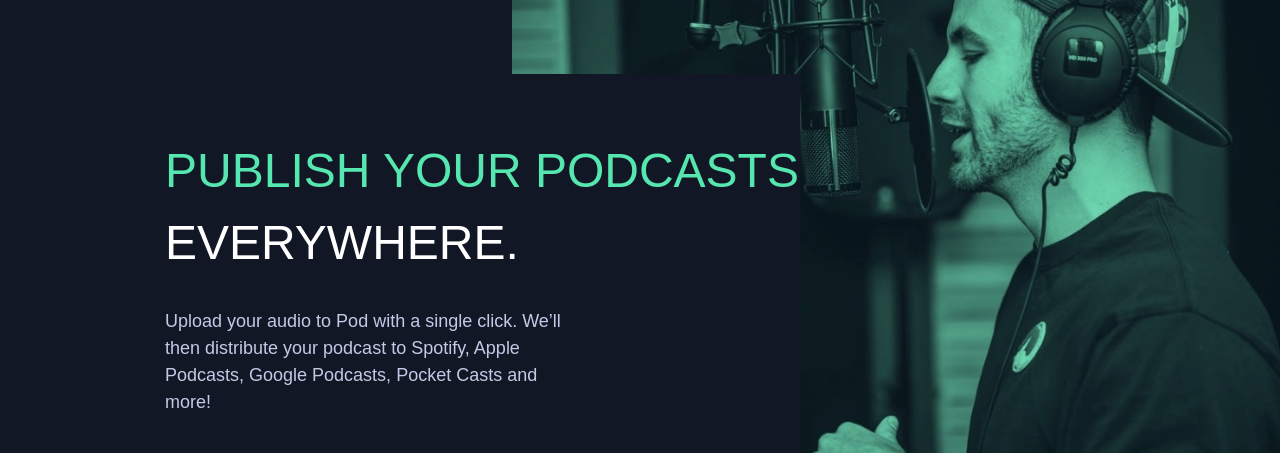
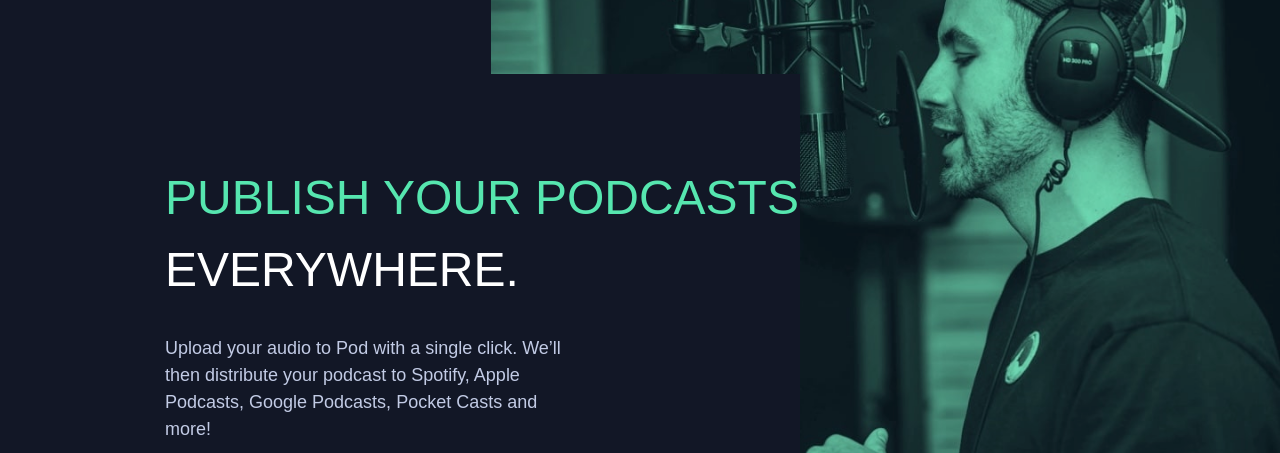
Before and after one commit to jmnyarega/pod-access-request, a website: page index.html in a window 1280 px wide. Shown: the part 164-617 px from the top of the page. Drawn offline with Linux system fonts and the light colour scheme; a web font is replaced by a local one.

Commit message:
- Add spacing ....

```diff
--- a/css/_global.scss
+++ b/css/_global.scss
@@ -24,7 +24,7 @@
         @media (min-width: 45rem) {
             background-image: url(../assets/tablet/image-host.jpg);
             background-blend-mode: initial;
-            left: 40%;
+            left: 38.33%;
             bottom: 15vh;
         }
         @media (min-width: 60rem) {
--- a/css/components/_hero.scss
+++ b/css/components/_hero.scss
@@ -34,4 +34,9 @@
     @media (min-width: 45rem) {
         background-color: abstract.$very-dark-blue;
     }
+
+    @media (min-width: 45rem) {
+        padding-top: 5.5rem;
+        background-color: abstract.$very-dark-blue;
+    }
 }
```
Also changed, not shown: css/index.css.
